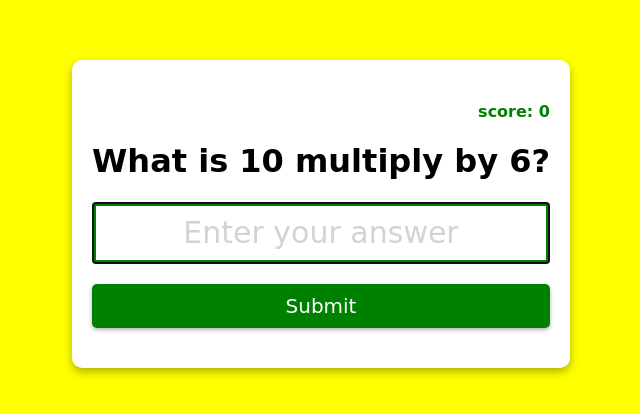
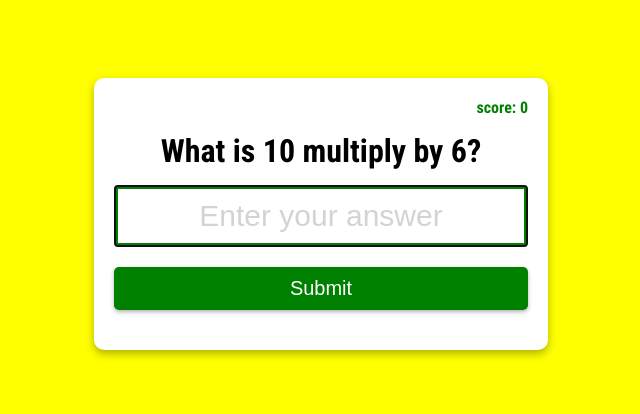
Before and after one commit to Amajuoyichidera/multiplication-app, a plain HTML site: page index.html in a window 1280 px wide. Shown: the part 186-600 px from the top of the page, without its empty margins (319-959 px from the left). Drawn offline with Linux system fonts and the light colour scheme.

Commit message:
first version

```diff
--- a/styles.css
+++ b/styles.css
@@ -1,3 +1,9 @@
+@import url('https://fonts.googleapis.com/css2?family=Roboto+Condensed:ital,wght@0,300;0,400;0,700;1,300;1,400;1,700&display=swap');
+* {
+  margin: 0;
+  padding: 0;
+  box-sizing: border-box;
+}
 body {
     margin: 0;
     display: flex;
@@ -6,7 +12,11 @@ body {
     align-items: center;
     text-align: center;
     background-color: yellow;
-    font-family: cursive;
+    font-family: 'Roboto Condensed', sans-serif;
+  }
+  h1 {
+    padding-bottom: 15px;
+    padding-top: 15px;
   }
 
   .form {
@@ -30,7 +40,6 @@ body {
 
   .input::placeholder {
     color: lightgray;
-    font-family: cursive;
   }
 
   .btn {
@@ -41,7 +50,6 @@ body {
     width: 100%;
     padding: 10px;
     font-size: 20px;
-    font-family: cursive;
     margin: 20px 0;
     border-radius: 5px;
     box-shadow: 0 2px 4px rgba(0, 0, 0, 0.3);
```
